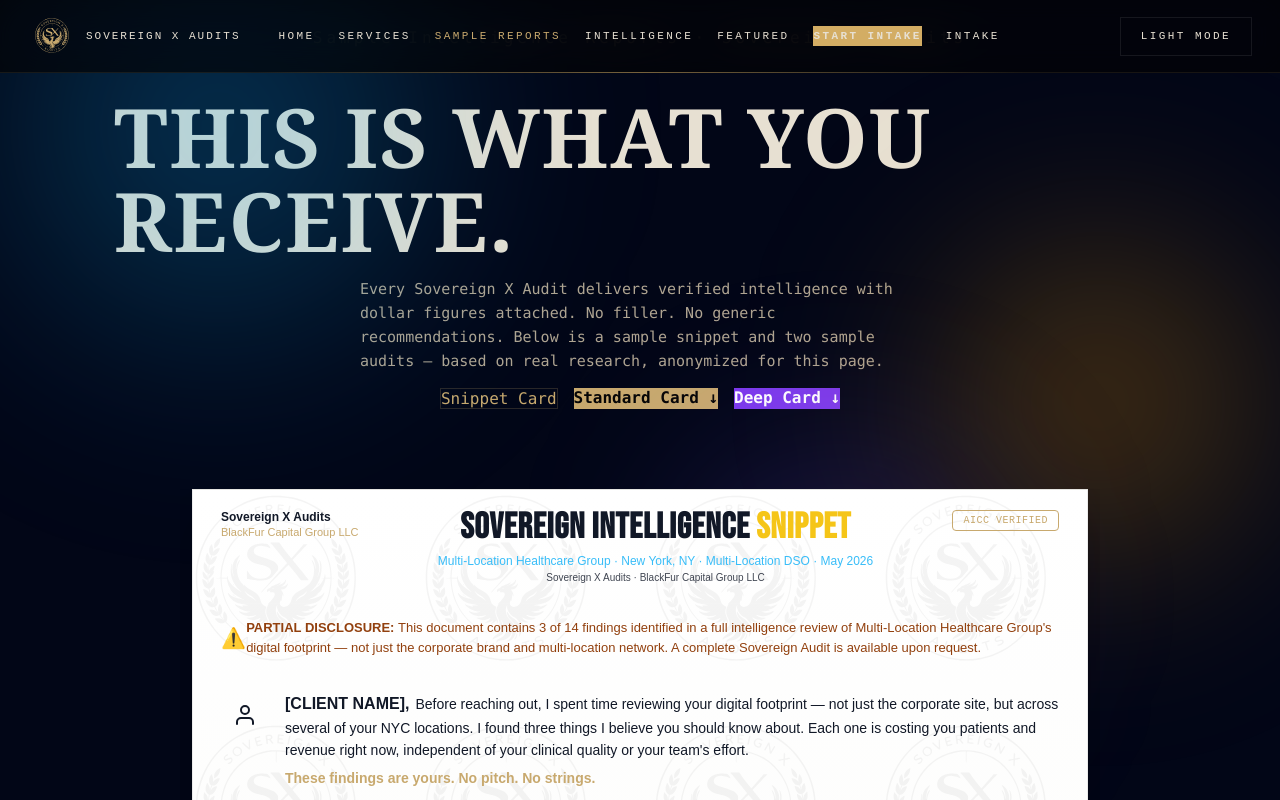
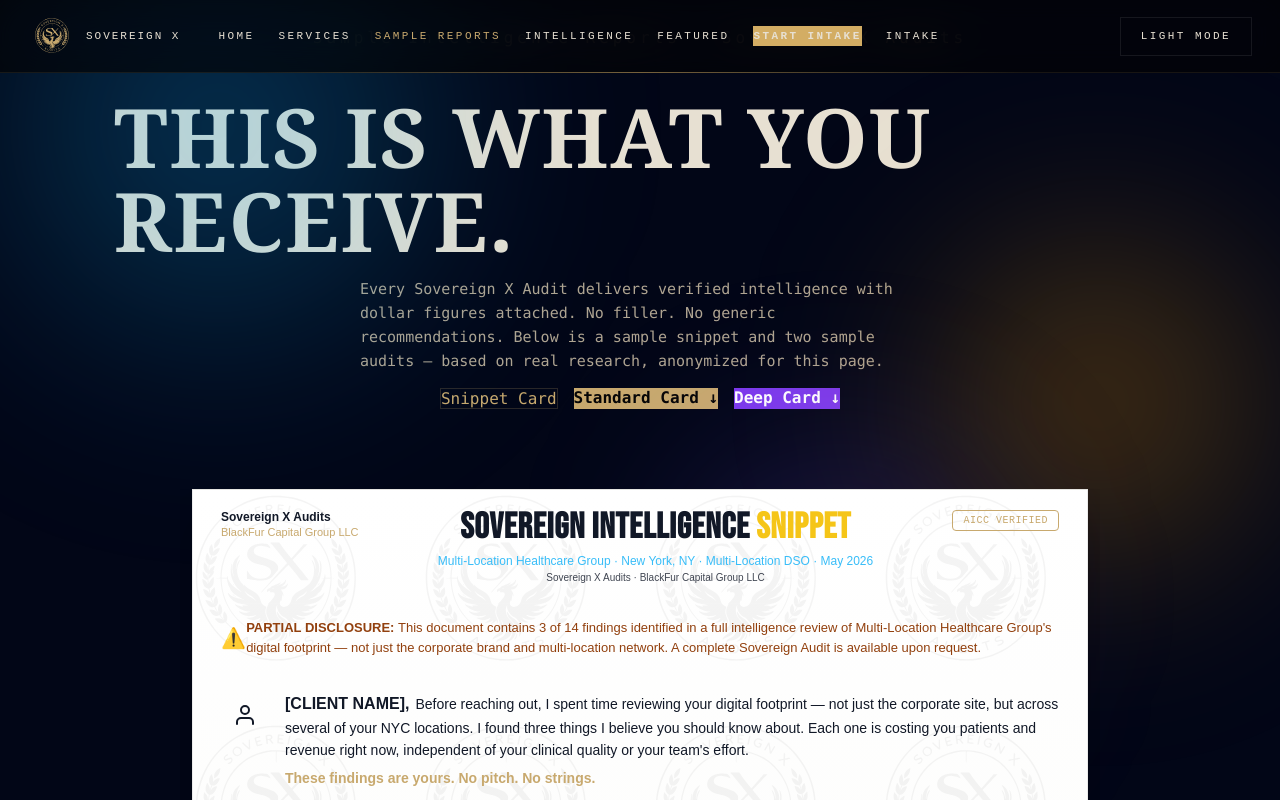
Before and after one commit to wbfo/NewSXA, a Next.js app: page /samples in a window 1280 px wide. Shown: the top 800 px of the page. Built offline with nearby package versions, Linux system fonts and the light colour scheme; no server answers; a web font is replaced by a local one.

Commit message:
style: remove 'Audits' from site headers and navigation

```diff
--- a/app/blog/page.tsx
+++ b/app/blog/page.tsx
@@ -37,7 +37,7 @@
             letterSpacing: '4px',
             textTransform: 'uppercase',
           }}>
-            Sovereign X Audits · Intelligence
+            Sovereign X · Intelligence
           </p>
           <ThemeToggle />
         </div>
--- a/components/intake-client.tsx
+++ b/components/intake-client.tsx
@@ -705,7 +705,7 @@
 
       <header className={`nav${navScrolled ? " nav--scrolled" : ""}`}>
         <div className="nav-inner">
-          <Link href="/intake" className="nav-brand" aria-label="Sovereign X Audits">
+          <Link href="/intake" className="nav-brand" aria-label="Sovereign X">
             <SovereignXLogo size={48} color="#C8A96E" className="sx-seal-mini" />
             <span className="nav-brand-text">
               <span className="name">Sovereign X</span>
--- a/components/navigation.tsx
+++ b/components/navigation.tsx
@@ -96,7 +96,7 @@
           <span className="brand-emblem-inner">SX</span>
         </div>
         <div className="brand-info">
-          <div className="brand-name">Sovereign X Audits</div>
+          <div className="brand-name">Sovereign X</div>
           <div className="brand-tag">{isAdmin ? "Admin Command" : "Client Portal"}</div>
         </div>
       </div>
--- a/components/samples-client.tsx
+++ b/components/samples-client.tsx
@@ -43,10 +43,10 @@
         {/* ── NAVIGATION HEADER ── */}
         <header className="nav">
           <div className="nav-inner">
-            <Link href="/intake" className="nav-brand" aria-label="Sovereign X Audits">
+            <Link href="/intake" className="nav-brand" aria-label="Sovereign X">
               <SovereignXLogo size={48} color="#C8A96E" className="sx-seal-mini" />
               <span className="nav-brand-text">
-                <span className="name">Sovereign X Audits</span>
+                <span className="name">Sovereign X</span>
                 <span className="sub">BlackFur Capital Group LLC</span>
               </span>
             </Link>
--- a/components/sections/site-nav.tsx
+++ b/components/sections/site-nav.tsx
@@ -6,10 +6,10 @@
   return (
     <header className="nav">
       <div className="nav-inner">
-        <Link href="/intake" className="nav-brand" aria-label="Sovereign X Audits">
+        <Link href="/intake" className="nav-brand" aria-label="Sovereign X">
           <SovereignXLogo size={48} color="#C8A96E" className="sx-seal-mini" />
           <span className="nav-brand-text">
-            <span className="name">Sovereign X Audits</span>
+            <span className="name">Sovereign X</span>
             <span className="sub">BlackFur Capital Group LLC</span>
           </span>
         </Link>
--- a/components/topbar.tsx
+++ b/components/topbar.tsx
@@ -37,7 +37,7 @@
     <header className={`topbar ${isCompact ? "topbar-compact" : ""}`}>
       <div className="hero-brand">
         <div className="hero-eyebrow">
-          {isAdmin ? "Sovereign X Audits · Survival Systems Active" : "Sovereign X Audits · Client Access Portal"}
+          {isAdmin ? "Sovereign X · Survival Systems Active" : "Sovereign X · Client Access Portal"}
         </div>
         <div className="hero-title">
           {isAdmin ? "The Conductor's Command Center" : `Welcome, ${user?.displayName || "Client"}`}
```
